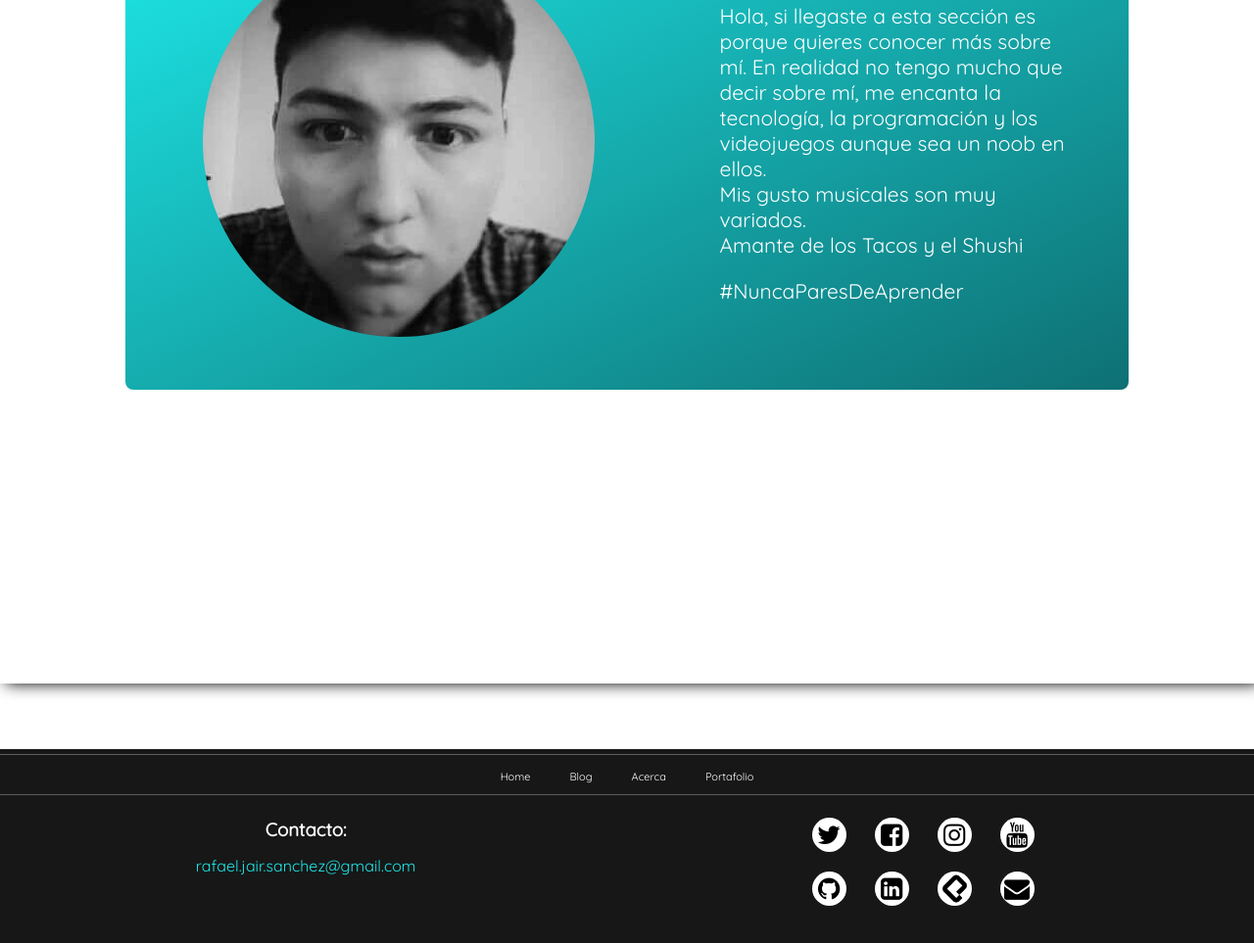
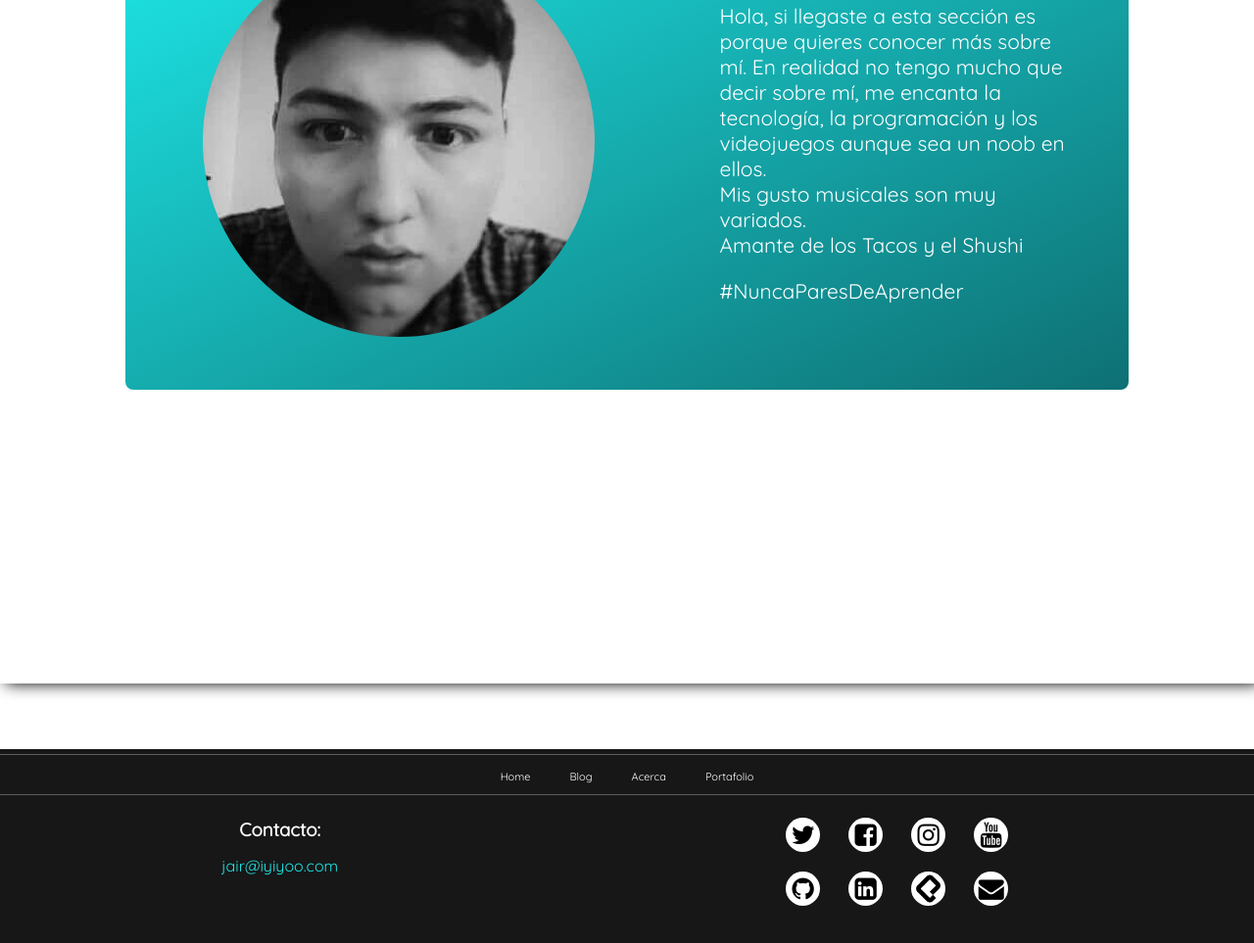
Before and after one commit to iYiyo/My-Website, a plain HTML site: page about.html in a window 1280 px wide. Shown: the part 273-1236 px from the top of the page at 98% size. Drawn offline with Linux system fonts and the light colour scheme.

Commit message:
agregando el nuevo email de contacto

```diff
--- a/about.html
+++ b/about.html
@@ -71,7 +71,7 @@
             <div class="contacto">
                 <div>
                     <h3>Contacto:</h3>
-                    <a href="mailTo:rafael.jair.sanchez@gmail.com"><span>rafael.jair.sanchez@gmail.com</span></a>
+                    <a href="mailTo:jair@iyiyoo.com"><span>jair@iyiyoo.com</span></a>
                 </div>
                 <div class="redes-principal">
                     <a class="twitter1" target="_blank" href="https://twitter.com/iYiiyoo"></a>
@@ -81,7 +81,7 @@
                     <a class="github" href="https://github.com/iYiyo" target="_blank"></a>
                     <a class="linkedin" href="https://www.linkedin.com/in/iyiyo/" target="_blank"></a>
                     <a class="platzi" target="_blank" href="https://platzi.com/@iYiyo/"></a>
-                    <a class="e-mail" href="mailto:rafael.jair.sanchez@gmail.com"></a>
+                    <a class="e-mail" href="mailto:jair@iyiyoo.com"></a>
                 </div>
             </div>
         </footer>
```
Also changed, not shown: blog.html (+2 -2 lines), index.html (+2 -2 lines), portafolio.html (+2 -2 lines), the_life_game.html (+2 -2 lines).
